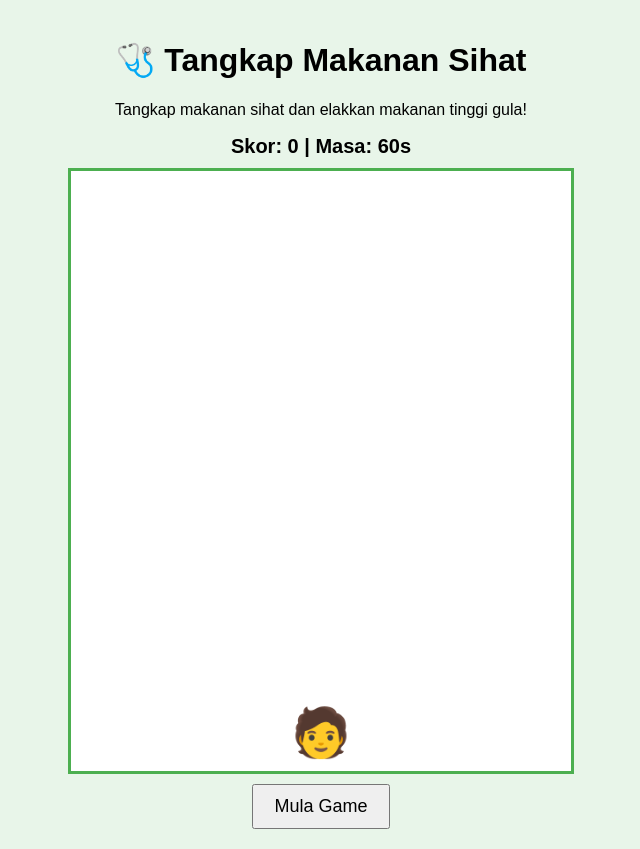
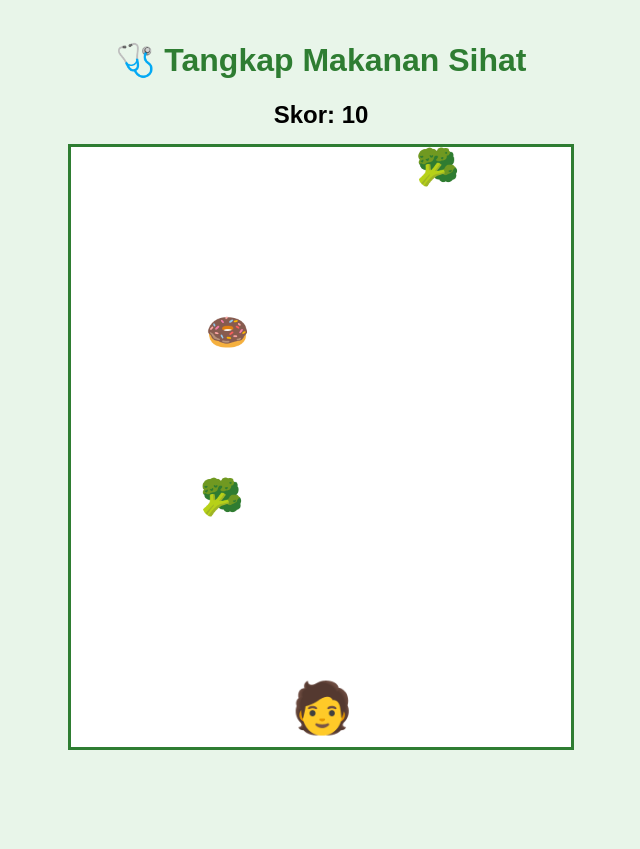
Before and after one commit to eddy2408/game-diabetes, a plain HTML site: page index.html in a window 1280 px wide. Shown: the whole page, without its empty margins (319-959 px from the left). After the commit the page ends 800 px from the top, so only its background shows below. Drawn offline with Linux system fonts and the light colour scheme.

Commit message:
Update index.html

```diff
--- a/index.html
+++ b/index.html
@@ -3,72 +3,152 @@
 <head>
 <meta charset="UTF-8">
 <meta name="viewport" content="width=device-width, initial-scale=1.0">
-<title>Game Diabetes: Tangkap Makanan Sihat</title>
+<title>Tangkap Makanan Sihat</title>
+
 <style>
-body{font-family:Arial,sans-serif;background:#e8f5e9;text-align:center;margin:0;padding:20px}
-#gameArea{position:relative;width:100%;max-width:500px;height:600px;margin:auto;background:#fff;border:3px solid #4caf50;overflow:hidden}
-#player{position:absolute;bottom:10px;left:220px;font-size:48px}
-.falling{position:absolute;font-size:36px}
-#info{font-size:20px;font-weight:bold;margin:10px}
-button{padding:10px 20px;font-size:18px;margin-top:10px}
+body{
+    font-family: Arial, sans-serif;
+    text-align:center;
+    background:#e8f5e9;
+    margin:0;
+    padding:20px;
+}
+
+h1{
+    color:#2e7d32;
+}
+
+#game{
+    width:500px;
+    height:600px;
+    margin:auto;
+    border:3px solid #2e7d32;
+    background:white;
+    position:relative;
+    overflow:hidden;
+}
+
+#player{
+    position:absolute;
+    bottom:10px;
+    left:220px;
+    font-size:50px;
+}
+
+.item{
+    position:absolute;
+    font-size:35px;
+}
+
+#score{
+    font-size:24px;
+    font-weight:bold;
+    margin:15px;
+}
 </style>
 </head>
+
 <body>
+
 <h1>🩺 Tangkap Makanan Sihat</h1>
-<p>Tangkap makanan sihat dan elakkan makanan tinggi gula!</p>
-<div id="info">Skor: <span id="score">0</span> | Masa: <span id="time">60</span>s</div>
-<div id="gameArea"><div id="player">🧑</div></div>
-<button onclick="startGame()">Mula Game</button>
+
+<div id="score">
+Skor: <span id="markah">0</span>
+</div>
+
+<div id="game">
+    <div id="player">🧑</div>
+</div>
+
 <script>
-const healthy=['🍎','🥦','🐟','🥣'];
-const unhealthy=['🍩','🎂','🍬','🥤'];
-let score=0,timeLeft=60,gameRunning=false,spawnInterval,timerInterval;
-const gameArea=document.getElementById('gameArea');
-const player=document.getElementById('player');
-let playerX=220;
-function startGame(){
-if(gameRunning) return;
-gameRunning=true;score=0;timeLeft=60;
-document.getElementById('score').textContent=score;
-document.getElementById('time').textContent=timeLeft;
-spawnInterval=setInterval(createItem,800);
-timerInterval=setInterval(()=>{timeLeft--;document.getElementById('time').textContent=timeLeft;if(timeLeft<=0)endGame();},1000);
+
+const game = document.getElementById("game");
+const player = document.getElementById("player");
+const markahText = document.getElementById("markah");
+
+let score = 0;
+let playerX = 220;
+
+const sihat = ["🍎","🥦","🐟","🥗"];
+const tidakSihat = ["🍩","🍬","🥤","🎂"];
+
+document.addEventListener("keydown", function(e){
+
+    if(e.key==="ArrowLeft"){
+        playerX -= 25;
+    }
+
+    if(e.key==="ArrowRight"){
+        playerX += 25;
+    }
+
+    if(playerX < 0) playerX = 0;
+    if(playerX > 450) playerX = 450;
+
+    player.style.left = playerX + "px";
+});
+
+function ciptaMakanan(){
+
+    const item = document.createElement("div");
+    item.className = "item";
+
+    const baik = Math.random() > 0.5;
+
+    if(baik){
+        item.innerHTML = sihat[Math.floor(Math.random()*sihat.length)];
+    }else{
+        item.innerHTML = tidakSihat[Math.floor(Math.random()*tidakSihat.length)];
+    }
+
+    item.dataset.baik = baik;
+
+    let x = Math.random()*450;
+    let y = 0;
+
+    item.style.left = x + "px";
+    item.style.top = y + "px";
+
+    game.appendChild(item);
+
+    const jatuh = setInterval(function(){
+
+        y += 5;
+        item.style.top = y + "px";
+
+        const itemRect = item.getBoundingClientRect();
+        const playerRect = player.getBoundingClientRect();
+
+        if(
+            itemRect.left < playerRect.right &&
+            itemRect.right > playerRect.left &&
+            itemRect.top < playerRect.bottom &&
+            itemRect.bottom > playerRect.top
+        ){
+
+            if(item.dataset.baik === "true"){
+                score += 10;
+            }else{
+                score -= 10;
+            }
+
+            markahText.textContent = score;
+
+            clearInterval(jatuh);
+            item.remove();
+        }
+
+        if(y > 580){
+            clearInterval(jatuh);
+            item.remove();
+        }
+
+    },30);
 }
-function createItem(){
-const item=document.createElement('div');
-item.className='falling';
-const good=Math.random()>0.5;
-item.textContent=good?healthy[Math.floor(Math.random()*healthy.length)]:unhealthy[Math.floor(Math.random()*unhealthy.length)];
-item.dataset.good=good;
-item.style.left=Math.random()*450+'px';
-item.style.top='0px';
-gameArea.appendChild(item);
-let fall=setInterval(()=>{
-let top=parseInt(item.style.top);
-item.style.top=(top+5)+'px';
-const itemRect=item.getBoundingClientRect();
-const playerRect=player.getBoundingClientRect();
-if(!(itemRect.right<playerRect.left||itemRect.left>playerRect.right||itemRect.bottom<playerRect.top||itemRect.top>playerRect.bottom)){
-score += item.dataset.good==='true'?10:-10;
-document.getElementById('score').textContent=score;
-item.remove();clearInterval(fall);
-}
-if(top>560){item.remove();clearInterval(fall);}
-},30);
-}
-function endGame(){
-clearInterval(spawnInterval);clearInterval(timerInterval);gameRunning=false;
-let msg=score>=50?'Tahniah! Anda membuat pilihan makanan yang baik untuk mengawal gula darah.' : 'Cuba kurangkan makanan tinggi gula dan pilih lebih banyak buah, sayur dan protein sihat.';
-alert('Masa Tamat! Skor:'+score+'\n\+msg);
-}
-document.addEventListener('keydown',e=>{
-if(e.key==='ArrowLeft') playerX=Math.max(0,playerX-20);
-if(e.key==='ArrowRight') playerX=Math.min(450,playerX+20);
-player.style.left=playerX+'px';
-});
-let startX=0;
-player.addEventListener('touchstart',e=>{startX=e.touches[0].clientX;});
-document.addEventListener('touchmove',e=>{let moveX=e.touches[0].clientX-startX;playerX=Math.max(0,Math.min(450,playerX+moveX*0.1));player.style.left=playerX+'px';startX=e.touches[0].clientX;});
+
+setInterval(ciptaMakanan,1000);
+
 </script>
+
 </body>
 </html>
```
